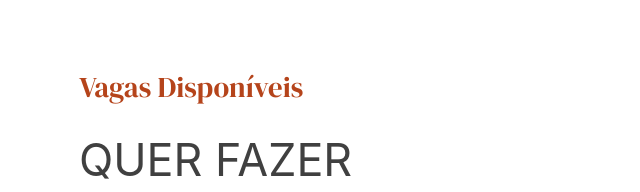
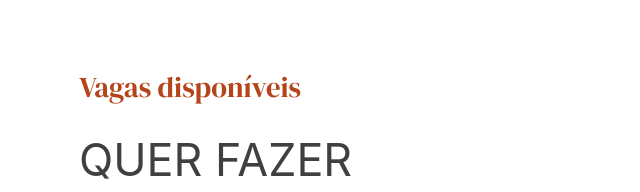
Before and after one commit to fsckathy/restaurant-website-multipage, a plain HTML site: page pages/about.html in a window 1280 px wide. Shown: the part 1655-1847 px from the top of the page, 6-646 px from the left. Drawn offline with nearby package versions, Linux system fonts and the light colour scheme.

Commit message:
Update about.html

```diff
--- a/pages/about.html
+++ b/pages/about.html
@@ -102,7 +102,7 @@
       <div class="container about-job-openings">
         <div class="row d-flex align-items-center">
           <div class="col-md-4 about-job-openings-title">
-            <h3>Vagas Disponíveis</h3>
+            <h3>Vagas disponíveis</h3>
             <p>QUER FAZER PARTE DA NOSSA EQUIPE?</p>
           </div>
           <div id="job-description" class="col-md-8">
```
